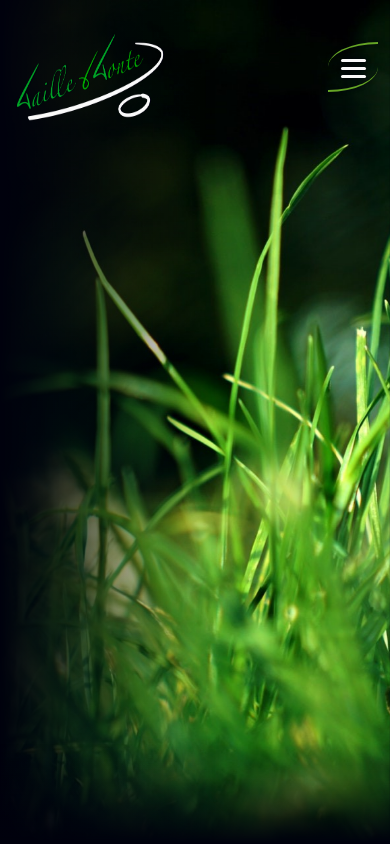
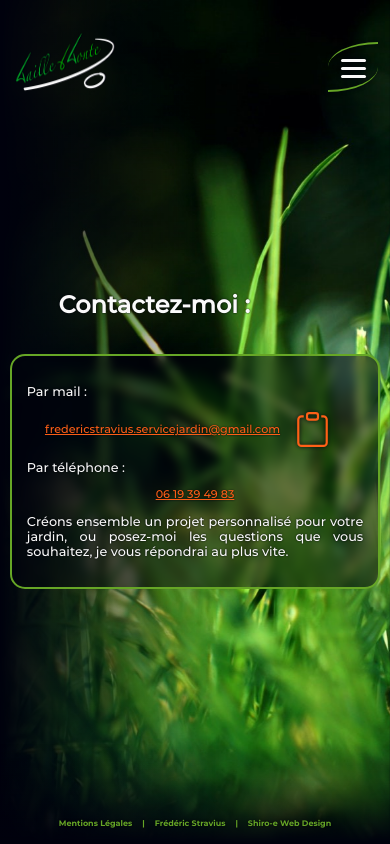
Before and after one commit to elliotlmr/taille-et-tonte, a Next.js app: page /contact in a window 390 px wide. Built offline with nearby package versions, Linux system fonts and the light colour scheme.

Commit message:
ajout page contact + footer et corrections responsive

```diff
--- a/components/globals/Footer.js
+++ b/components/globals/Footer.js
@@ -0,0 +1,63 @@
+import styled from "styled-components";
+import Link from "next/link";
+
+const FooterContainer = styled.footer`
+  z-index: 6;
+  position: absolute;
+  bottom: 0;
+  left: 0;
+  right: 0;
+  margin: auto;
+  width: 100%;
+`;
+
+const FooterMenu = styled.ul`
+  display: flex;
+  flex-direction: row;
+  justify-content: center;
+  width: 100%;
+  list-style: none;
+  padding: 0;
+  & a {
+    text-decoration: none;
+  }
+`;
+
+const MenuButton = styled.li`
+  font-family: "Montserrat-Bold";
+  color: var(--color-gll);
+  text-shadow: 0 0 2px var(--color-dark);
+  margin: 0 5px;
+  font-size: 0.8rem;
+  cursor: pointer;
+  @media (max-width: 800px) {
+    font-size: 0.5rem;
+  }
+  @media (max-width: 320px) {
+    font-size: 0.4rem;
+  }
+`;
+
+export default function Footer() {
+  return (
+    <FooterContainer>
+      <FooterMenu>
+        <Link href="/mentions">
+          <MenuButton>Mentions Légales</MenuButton>
+        </Link>
+        <MenuButton>|</MenuButton>
+        <Link href="/paysagiste">
+          <MenuButton>Frédéric Stravius</MenuButton>
+        </Link>
+        <MenuButton>|</MenuButton>
+        <a
+          rel="noreferrer"
+          target="_blank"
+          href="https://www.linkedin.com/in/elliot-lemaire/"
+        >
+          <MenuButton>Shiro-e Web Design</MenuButton>
+        </a>
+      </FooterMenu>
+    </FooterContainer>
+  );
+}
--- a/components/globals/Header.js
+++ b/components/globals/Header.js
@@ -2,10 +2,10 @@ import styled, { keyframes } from "styled-components";
 import Image from "next/image";
 import Link from "next/link";
 import { useRouter } from "next/router";
-import { useEffect, useState } from "react";
+import { useState } from "react";
 
 const HeaderContainer = styled.header`
-  z-index: 5;
+  z-index: 10;
   position: absolute;
   top: 0;
   left: 0;
@@ -20,10 +20,13 @@ const HeaderContainer = styled.header`
 
 const LogoContainer = styled.div`
   margin: 30px 15px 0 15px;
-  width: 250px;
+  width: 220px;
   filter: drop-shadow(1px 0 0 var(--color-dark));
   @media (max-width: 600px) {
     width: 150px;
+  }
+  @media (max-width: 400px) {
+    width: 100px;
   }
 `;
 
--- a/components/globals/Layout.js
+++ b/components/globals/Layout.js
@@ -1,9 +1,11 @@
-import { loadGetInitialProps } from "next/dist/shared/lib/utils";
 import Head from "next/head";
 import styled from "styled-components";
 import Header from "./Header";
+import Footer from "./Footer";
 
-const PageContainer = styled.div``;
+const PageContainer = styled.div`
+  position: relative;
+`;
 
 const MainContainer = styled.main``;
 
@@ -20,6 +22,7 @@ export default function Layout({ children, page }) {
       </Head>
       <Header />
       <MainContainer id="main">{children}</MainContainer>
+      <Footer />
     </PageContainer>
   );
 }
--- a/pages/contact.js
+++ b/pages/contact.js
@@ -1,6 +1,17 @@
 import styled, { keyframes } from "styled-components";
 import Image from "next/image";
 import Layout from "../components/globals/Layout";
+
+const FromLeftAnimation = keyframes`
+  from {
+    transform: translateX(-200px);
+    opacity: 0;
+  }
+  to {
+    transform: translateX(0);
+    opacity: 1;
+  }
+`;
 
 const bgImgAnimation = keyframes`
   0% {
@@ -24,7 +35,7 @@ const Section = styled.section`
   display: flex;
   justify-content: center;
   align-items: center;
-  flex-direction: row;
+  flex-direction: column;
   background-color: var(--color-dark);
   &::before {
     content: "";
@@ -55,11 +66,118 @@ const BgImage = styled(Image)`
   animation: ${bgImgAnimation} 0.5s both ease-in-out;
 `;
 
-export default function Home() {
+const Title = styled.h1`
+  animation: ${FromLeftAnimation} 0.5s ease-in-out;
+  z-index: 2;
+  font-size: 5rem;
+  align-self: flex-start;
+  margin: 50px 15%;
+  color: var(--color-light);
+  text-shadow: 0 0 2px var(--color-dark);
+  @media (max-width: 900px) {
+    font-size: 4rem;
+  }
+  @media (max-width: 550px) {
+    font-size: 3rem;
+  }
+  @media (max-width: 450px) {
+    font-size: 1.5rem;
+    margin: 35px 15%;
+  }
+`;
+
+const Text = styled.p`
+  color: var(--color-light);
+  font-size: 1.5rem;
+  text-shadow: 0 0 2px var(--color-dark);
+  align-self: flex-start;
+  text-align: justify;
+  @media (max-width: 550px) {
+    font-size: 1rem;
+  }
+  @media (max-width: 450px) {
+    font-size: 0.8rem;
+  }
+`;
+
+const ContactLink = styled.a`
+  text-shadow: 0 0 2px var(--color-dark);
+  color: var(--color-warm);
+  @media (max-width: 450px) {
+    font-size: 0.7rem;
+  }
+  @media (max-width: 320px) {
+    font-size: 0.6rem;
+  }
+`;
+
+const LinkContainer = styled.div`
+  display: flex;
+  flex-direction: row;
+  align-items: center;
+  & svg {
+    width: 35px;
+    height: 35px;
+    margin: 0 15px;
+    color: var(--color-warm);
+    filter: drop-shadow(0 0 2px var(--color-dark));
+    cursor: pointer;
+  }
+`;
+
+const ContactContainer = styled.div`
+  animation: ${FromLeftAnimation} 0.5s ease-in-out;
+  z-index: 2;
+  width: 50%;
+  border: 2px solid var(--color-gll);
+  border-radius: 15px;
+  background-color: var(--color-dark-soft);
+  backdrop-filter: blur(5px);
+  padding: 15px;
+  display: flex;
+  flex-direction: column;
+  justify-content: center;
+  align-items: center;
+  @media (max-width: 900px) {
+    width: 80%;
+  }
+  @media (max-width: 550px) {
+    width: 95%;
+  }
+`;
+
+export default function Contact() {
   return (
     <Layout page="Taille & Tonte | Contact - Entretien de Jardin">
       <Section>
         <BgImage src="/assets/images/gaz.jpg" layout="fill" />
+        <Title>Contactez-moi :</Title>
+        <ContactContainer>
+          <Text>Par mail :</Text>
+          <LinkContainer>
+            <ContactLink href="mailto:fredericstravius.servicejardin@gmail.com">
+              fredericstravius.servicejardin@gmail.com
+            </ContactLink>
+            <svg
+              xmlns="http://www.w3.org/2000/svg"
+              width="16"
+              height="16"
+              fill="currentColor"
+              className="bi bi-clipboard"
+              viewBox="0 0 16 16"
+            >
+              <path d="M4 1.5H3a2 2 0 0 0-2 2V14a2 2 0 0 0 2 2h10a2 2 0 0 0 2-2V3.5a2 2 0 0 0-2-2h-1v1h1a1 1 0 0 1 1 1V14a1 1 0 0 1-1 1H3a1 1 0 0 1-1-1V3.5a1 1 0 0 1 1-1h1v-1z" />
+              <path d="M9.5 1a.5.5 0 0 1 .5.5v1a.5.5 0 0 1-.5.5h-3a.5.5 0 0 1-.5-.5v-1a.5.5 0 0 1 .5-.5h3zm-3-1A1.5 1.5 0 0 0 5 1.5v1A1.5 1.5 0 0 0 6.5 4h3A1.5 1.5 0 0 0 11 2.5v-1A1.5 1.5 0 0 0 9.5 0h-3z" />
+            </svg>
+          </LinkContainer>
+          <Text>Par téléphone :</Text>
+          <ContactLink href="tel:0619394983">06 19 39 49 83</ContactLink>
+          <Text>
+            Créons ensemble un projet personnalisé pour votre jardin, ou
+            posez-moi les questions que vous souhaitez, je vous répondrai au
+            plus vite.
+          </Text>
+        </ContactContainer>
       </Section>
     </Layout>
   );
```
Also changed, not shown: pages/certification.js (+20 -13 lines), pages/index.js (+61 -60 lines), pages/paysagiste.js (+32 -29 lines).
